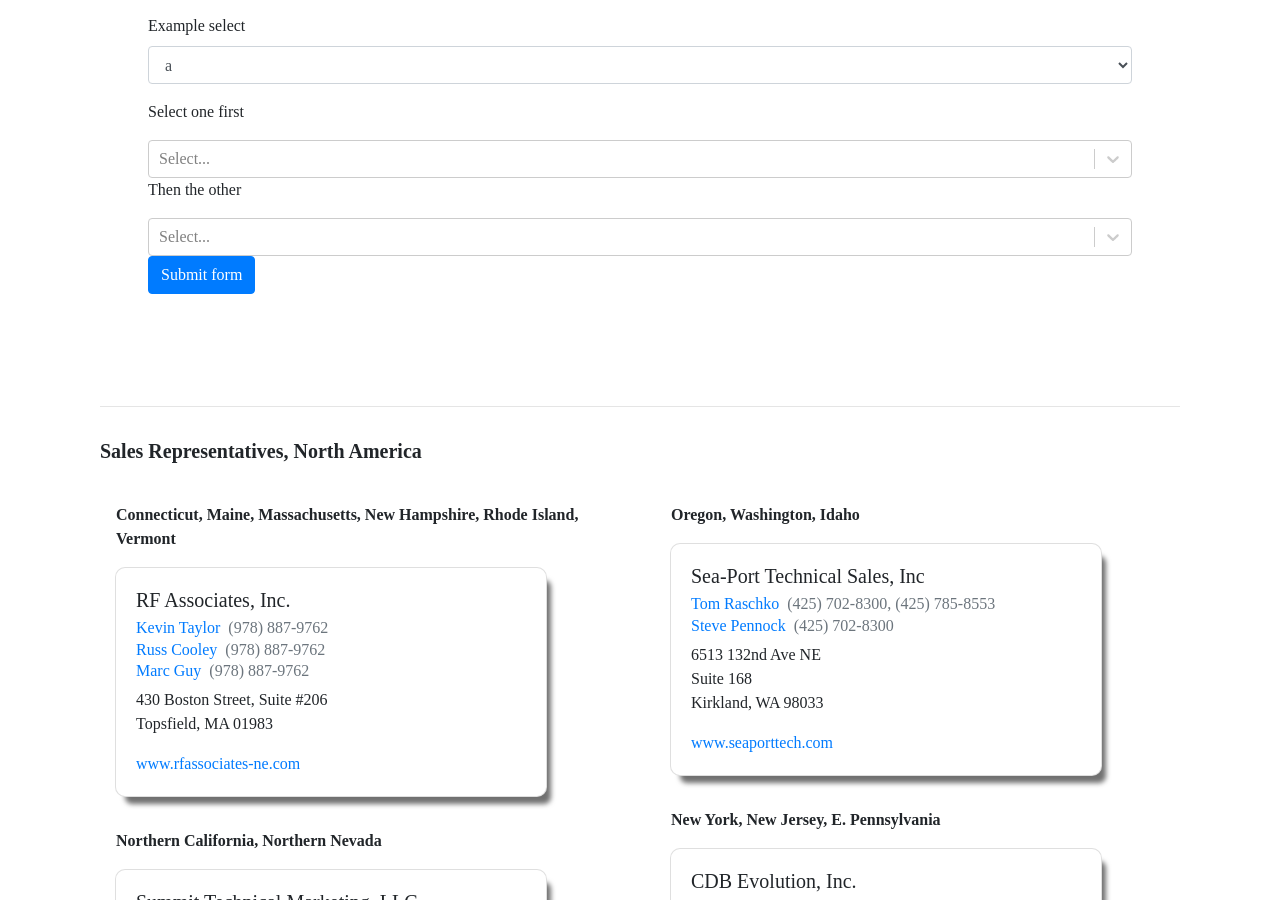
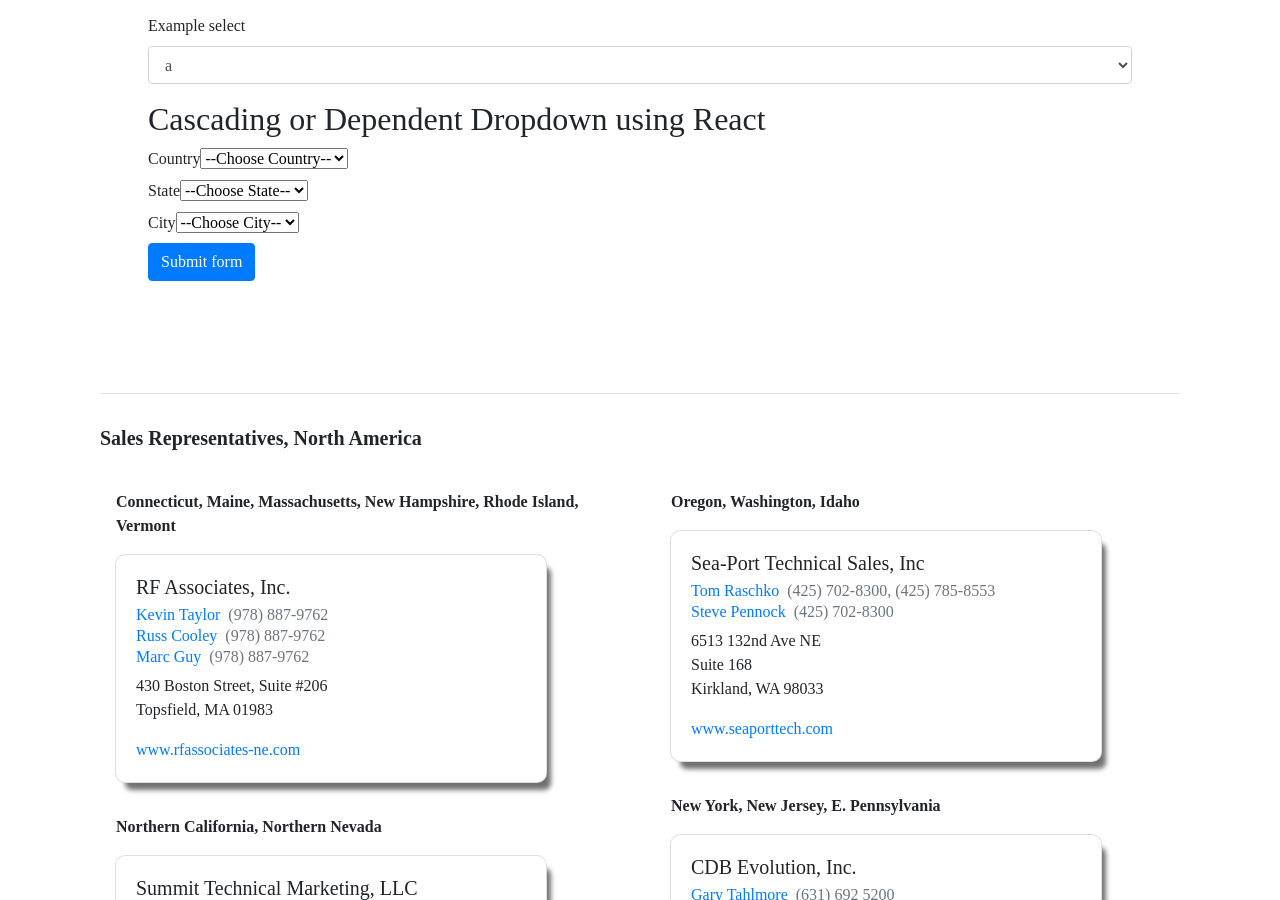
Before and after one commit to Olisun/e360microwave, a React (Create React App) app in the folder client/: page /contact in a window 1280 px wide. Shown: the part 900-1800 px from the top of the page. Built offline with nearby package versions, Linux system fonts and the light colour scheme.

Commit message:
able to add a working example of a cascading dropdown to the cascading dropdown component

```diff
--- a/client/src/components/cascadingDropDown/CascadingDropDown.js
+++ b/client/src/components/cascadingDropDown/CascadingDropDown.js
@@ -1,59 +1,79 @@
 import React, { Component } from "react";
 import { render } from "react-dom";
-import Select from "react-select";
-// import "react-select/dist/react-select.css";
 
 class CascadingDropDown extends Component {
-  constructor() {
-    super();
+  constructor(props) {
+    super(props);
     this.state = {
-      name: 'React',
-      selectedOption: {},
-      selectedOption2: {}
+      countries: [],
+      states: [],
+      cities: [],
+      selectedCountry: '--Choose Country--',
+      selectedState: '--Choose State--'
     };
+    this.changeCountry = this.changeCountry.bind(this);
+    this.changeState = this.changeState.bind(this);
   }
 
-  handleChange1 = (selectedOption) => {
-    this.setState({ selectedOption });
-  };
+  componentDidMount() {
+    this.setState({
+      countries: [
+        { name: 'Germany', states: [{ name: 'A', cities: ['Duesseldorf', 'Leinfelden-Echterdingen', 'Eschborn'] }] },
+        { name: 'Spain', states: [{ name: 'B', cities: ['Barcelona'] }] },
+        { name: 'USA', states: [{ name: 'C', cities: ['Downers Grove'] }] },
+        { name: 'Mexico', states: [{ name: 'D', cities: ['Puebla'] }] },
+        { name: 'India', states: [{ name: 'E', cities: ['Delhi', 'Kolkata', 'Mumbai', 'Bangalore'] }] },
+      ]
+    });
+  }
 
-  handleChange2 = (selectedOption) => {
-    this.setState({ selectedOption2: selectedOption })
+  changeCountry(event) {
+    this.setState({ selectedCountry: event.target.value });
+    this.setState({ states: this.state.countries.find(cntry => cntry.name === event.target.value).states });
+  }
+
+  changeState(event) {
+    this.setState({ selectedState: event.target.value });
+    const stats = this.state.countries.find(cntry => cntry.name === this.state.selectedCountry).states;
+    this.setState({ cities: stats.find(stat => stat.name === event.target.value).cities });
   }
 
   render() {
-    const options1 = [
-      { value: 'one', label: 'One' },
-      { value: 'two', label: 'Two' }
-    ];
+    return (
+      <div id="container">
+        <h2>Cascading or Dependent Dropdown using React</h2>
 
-    const options2 = [
-      { value: 'one-a', label: 'One A', link: 'one' },
-      { value: 'one-b', label: 'One B', link: 'one' },
-      { value: 'two-a', label: 'Two A', link: 'two' },
-      { value: 'two-b', label: 'Two B', link: 'two' }
-    ];
+        <div>
+          <label>Country</label>
+          <select placeholder="Country" value={this.state.selectedCountry} onChange={this.changeCountry}>
+            <option>--Choose Country--</option>
+            {this.state.countries.map((e, key) => {
+              return <option key={key}>{e.name}</option>;
+            })}
+          </select>
+        </div>
 
-    const filteredOptions = options2.filter((o) => o.link === this.state.selectedOption.value)
+        <div>
+          <label>State</label>
+          <select placeholder="State" value={this.state.selectedState} onChange={this.changeState}>
+            <option>--Choose State--</option>
+            {this.state.states.map((e, key) => {
+              return <option key={key}>{e.name}</option>;
+            })}
+          </select>
+        </div>
 
-    return (
-      <div>
-        <p>Select one first</p>
-        <Select
-          name="form-field-name"
-          value={this.state.selectedOption.value}
-          onChange={this.handleChange1}
-          options={options1}
-        />
-        <p>Then the other</p>
-        <Select
-          name="form-field-name"
-          value={this.state.selectedOption2.value}
-          onChange={this.handleChange2}
-          options={filteredOptions}
-        />
+        <div>
+          <label>City</label>
+          <select placeholder="City">
+            <option>--Choose City--</option>
+            {this.state.cities.map((e, key) => {
+              return <option key={key}>{e}</option>;
+            })}
+          </select>
+        </div>
       </div>
-    );
+    )
   }
 }
 
--- /dev/null
+++ b/client/src/components/cascadingDropDown/Test.js
@@ -0,0 +1,3 @@
+import React from 'react';
+
+export default ({ name }) => <h1>Test {name}!</h1>;
```
Also changed, not shown: 1 other file (tests, documents, lock files or other folders).
